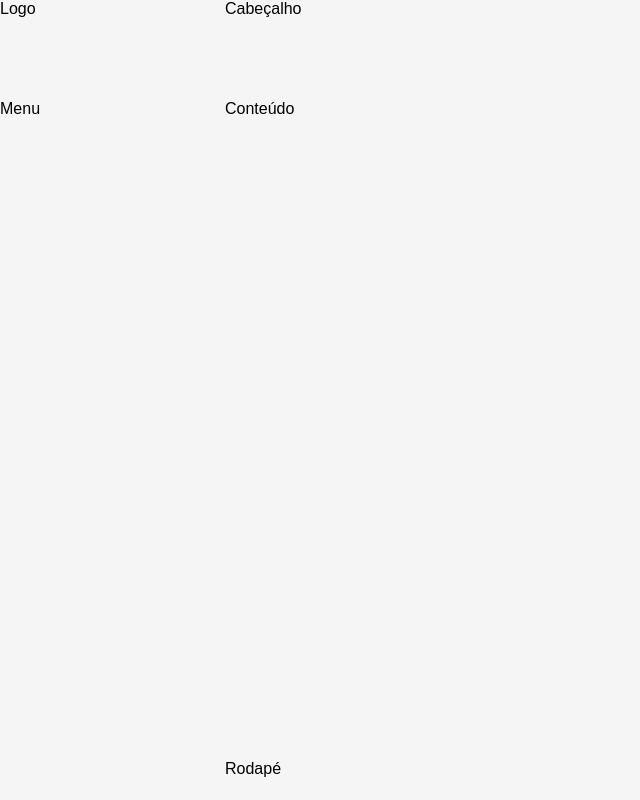
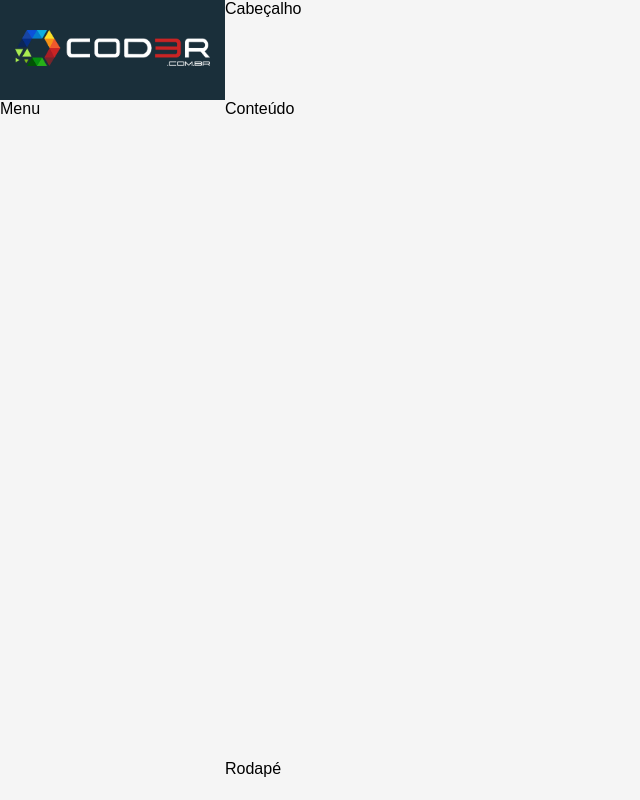
Before and after one commit to Guilherme-Zobel/projeto-cadastro-de-usuario, a React (Create React App) app in the folder frontend/: page / in a window 1280 px wide. Shown: the whole page, without its empty margins (0-640 px from the left). Built offline with nearby package versions, Linux system fonts and the light colour scheme; the HTML template or start-up script is replaced by a standard one.

Commit message:
inserindo o componente logo

```diff
--- a/frontend/src/components/template/Logo.css
+++ b/frontend/src/components/template/Logo.css
@@ -0,0 +1,11 @@
+aside.logo {
+  background-color: var(--bg-dark);
+  display: flex;
+  justify-content: center;
+  align-items: center;
+}
+
+aside.logo img {
+  padding: 0px 15px;
+  width: 100%;
+}
--- a/frontend/src/components/template/Logo.jsx
+++ b/frontend/src/components/template/Logo.jsx
@@ -1,10 +1,13 @@
 import './Logo.css';
+import logo from '../../assets/imgs/logo.png';
 import React from 'react';
 
 export default function Logo() {
   return(
   <aside className="logo">
-      Logo
+      <a href="/" className="logo">
+        <img src={ logo } alt="logo" />
+      </a>
   </aside>
   )
 };
```
Also changed, not shown: frontend/src/assets/imgs/logo.png (added).
